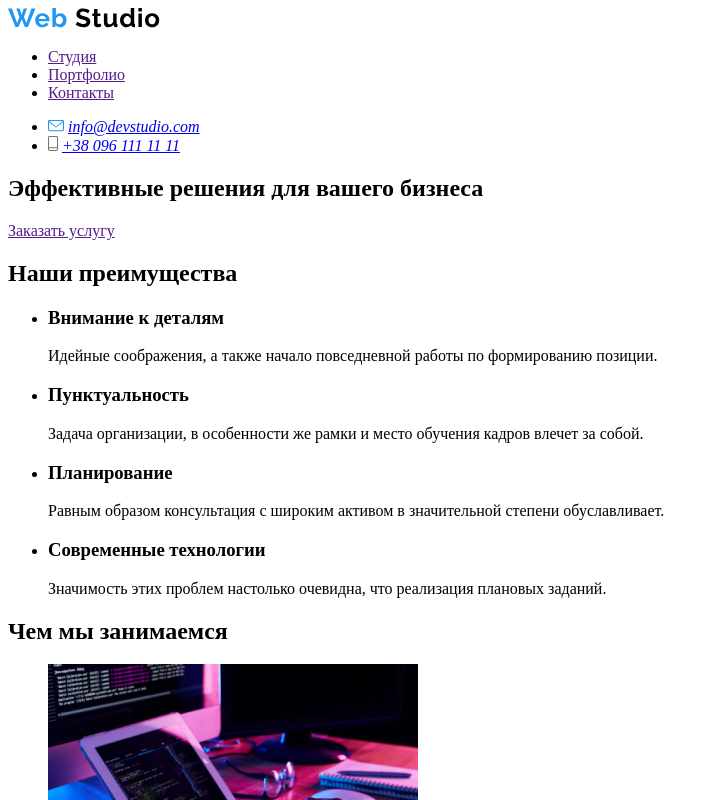
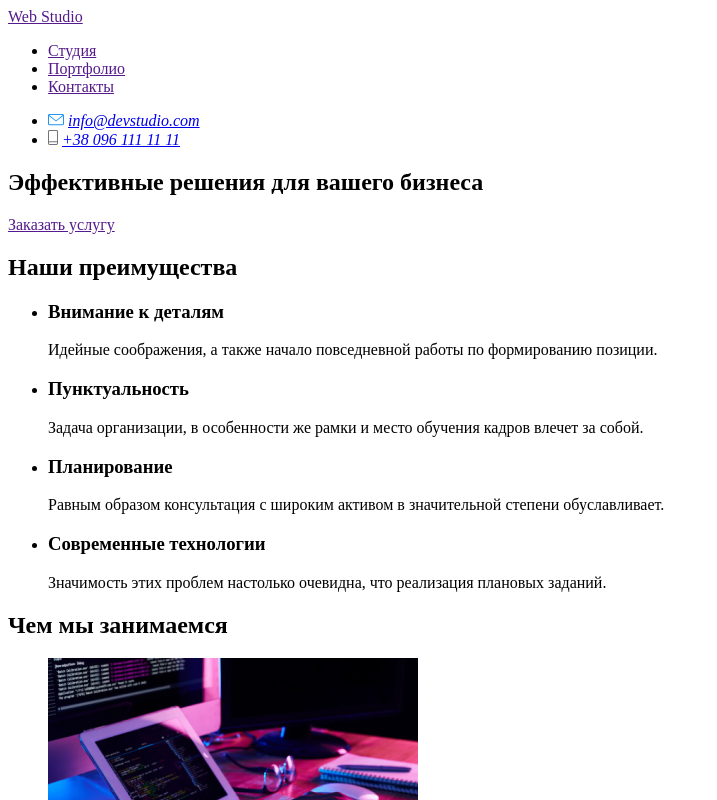
Before and after one commit to Inna-Misko/goit-markup-hw-01, a plain HTML site: page index.html in a window 1280 px wide. Shown: the top 800 px of the page, without its empty margins (0-717 px from the left). Drawn offline with Linux system fonts and the light colour scheme.

Commit message:
Change logo

```diff
--- a/index.html
+++ b/index.html
@@ -9,9 +9,7 @@
   <body>
     <!--Шапка сайта-->
     <header>
-      <a href="/">
-        <img src="./img/logo.svg" alt="логотип компании" />
-      </a>
+      <a href="">Web Studio</a>
       <ul>
         <li><a href="">Студия</a></li>
         <li><a href="">Портфолио</a></li>
@@ -113,7 +111,7 @@
       </ul>
     </section>
     <footer>
-      <a href="/"><img src="./img/logo.svg" alt="logo" /></a>
+      <a href="/">Web Studio</a>
       <address>
         <ul>
           <li>г. Киев, пр-т Леси Украинки, 26</li>
```
